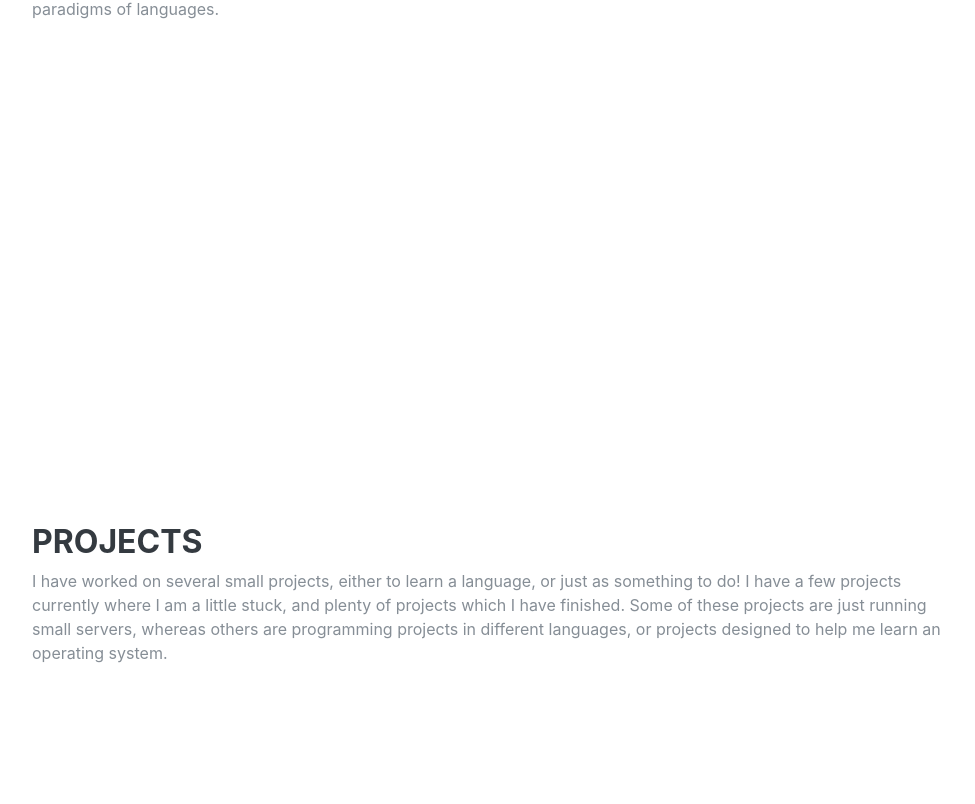
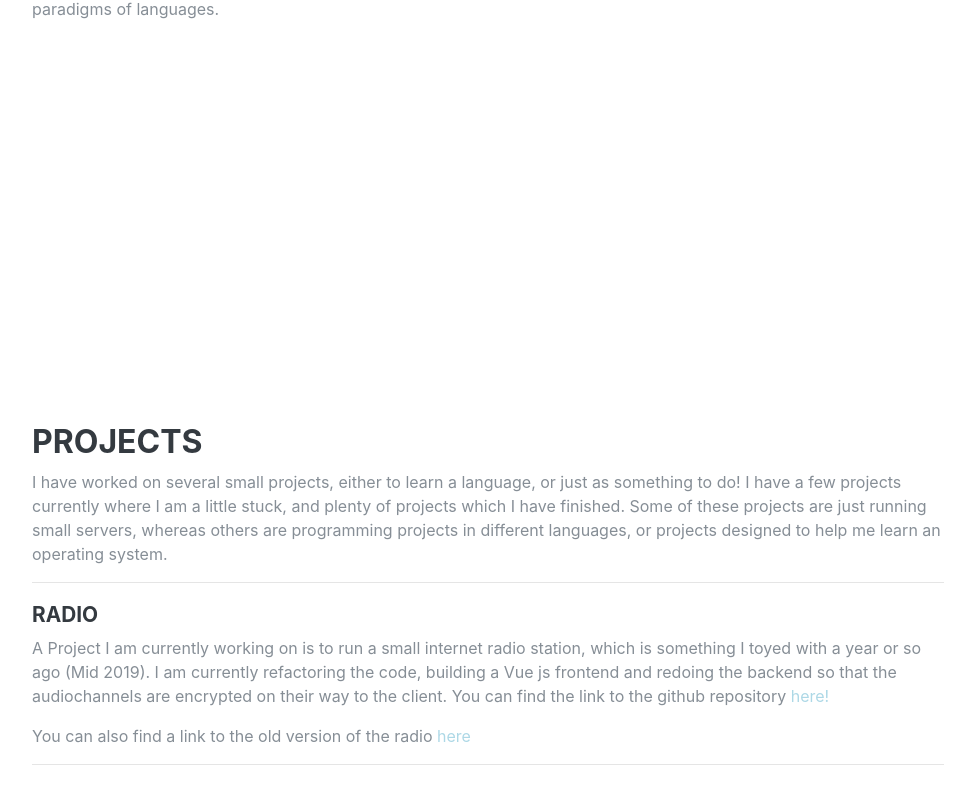
Before and after one commit to lunarised/vue-portfolio, a Vue app: page / in a window 1280 px wide. Shown: the part 2208-3012 px from the top of the page, without its empty margins (288-1263 px from the left). Built offline with nearby package versions, Linux system fonts and the light colour scheme; what vue-js-modal, vue-scrollactive would draw is missing.

Commit message:
Added reference to radio project

```diff
--- a/src/pages/Projects.vue
+++ b/src/pages/Projects.vue
@@ -7,6 +7,17 @@
         stuck, and plenty of projects which I have finished. Some of these projects are
         just running small servers, whereas others are programming projects in different
         languages, or projects designed to help me learn an operating system. </p>
+        <hr>
+        <h3>Radio</h3>
+        <p> A Project I am currently working on is to run a small internet radio station,
+          which is something I toyed with a year or so ago (Mid 2019). I am currently
+          refactoring the code, building a Vue js frontend and redoing the backend so that
+          the audiochannels are encrypted on their way to the client. You can find
+          the link to the github repository <a href="https://github.com/lunarised/radio">here!</a>
+          </p><p>You can also find a link to the old version of the radio
+            <a href="https://lunarised.com/oldRadio/">here</a></p>
+
+            <hr>
     </div>
   </section>
 </template>
```
